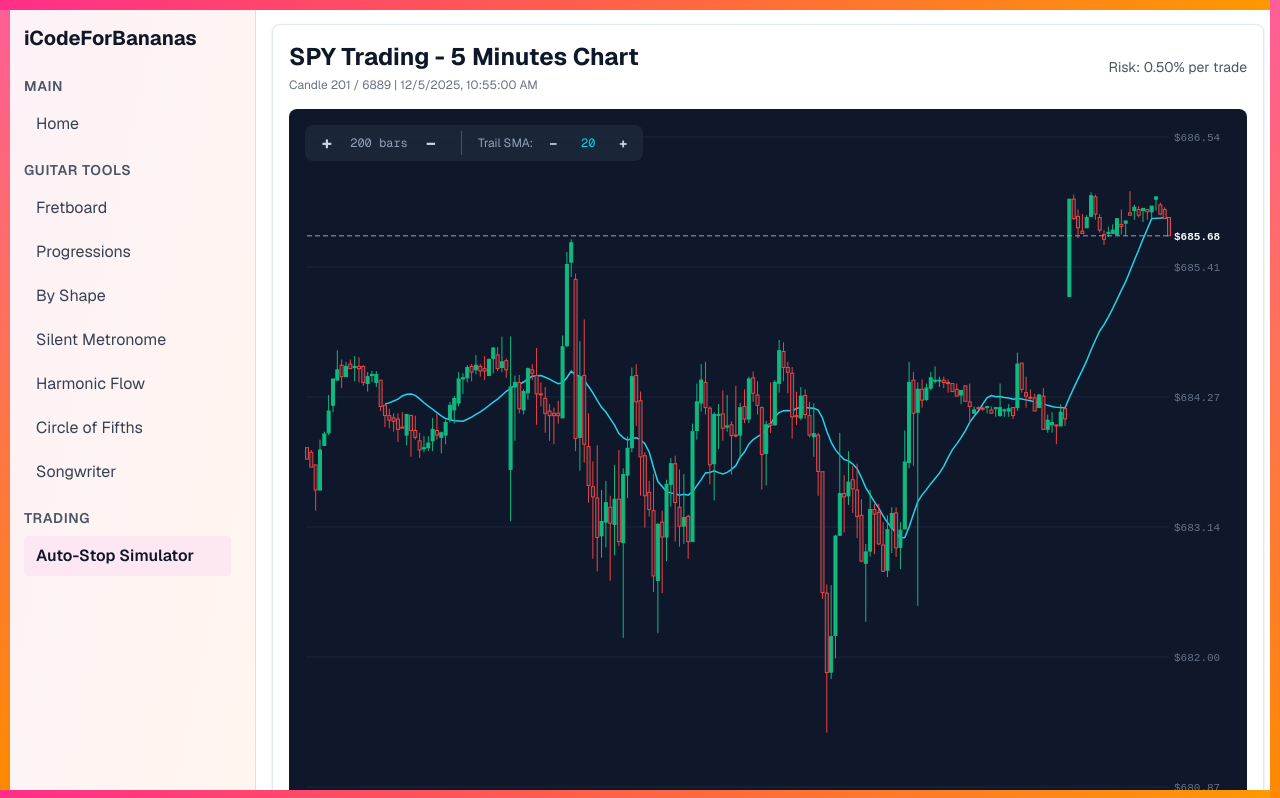
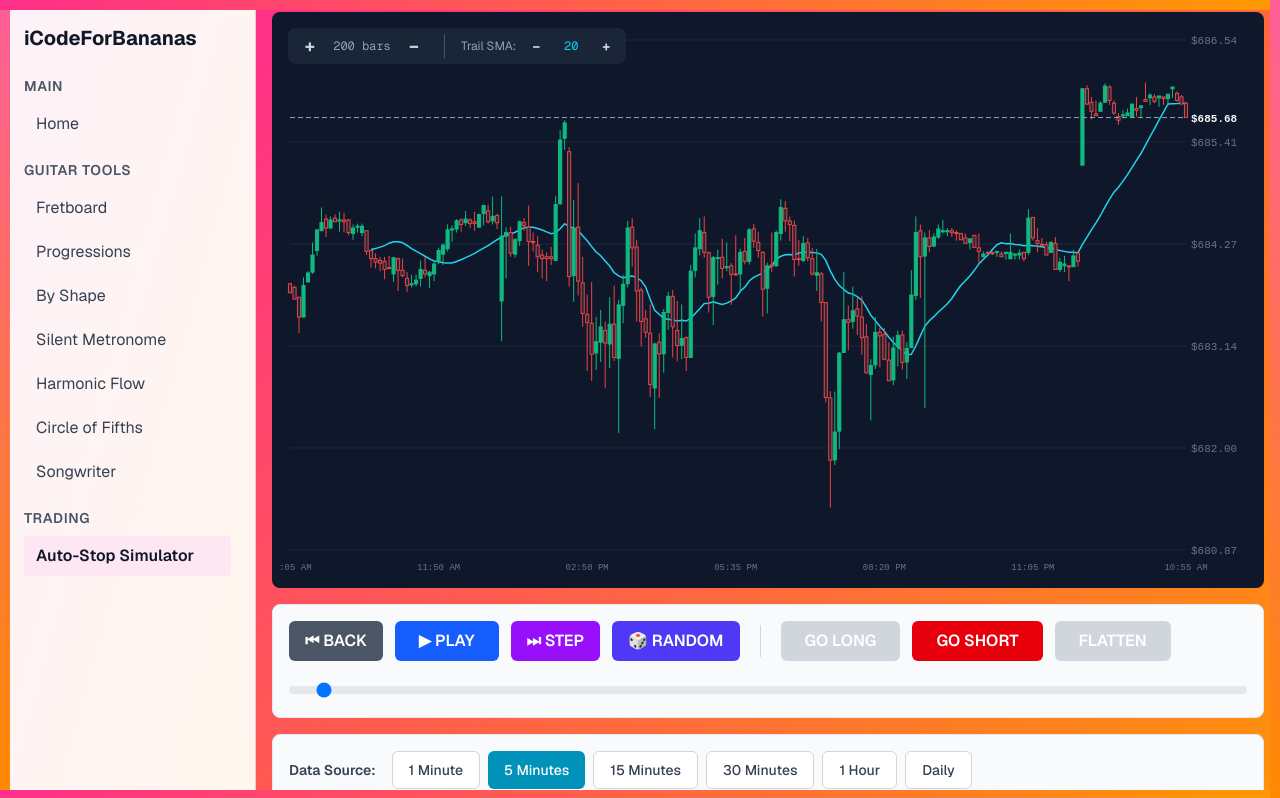
Before and after one commit to iCodeForBananas/iCodeForBananas, a Next.js app: page /trading-chart in a window 1280 px wide. Shown: the top 798 px of the page. Built offline with nearby package versions, Linux system fonts and the light colour scheme.

Commit message:
feat: refactor TradingChartPage layout for improved readability and maintainability

```diff
--- a/app/trading-chart/page.tsx
+++ b/app/trading-chart/page.tsx
@@ -262,8 +262,7 @@ export default function TradingChartPage() {
   if (error) {
     return (
       <div className='flex flex-col flex-1'>
-        <Navigation />
-        <main className='px-4 py-6 flex-1'>
+        <main className='px-4 py-6 flex-1 metronome-static'>
           <div className='w-full lg:max-w-7xl lg:mx-auto'>
             <div className='rounded-lg border border-border bg-white p-4 shadow-sm'>
               <div className='flex items-center justify-center h-96'>
@@ -287,31 +286,12 @@ export default function TradingChartPage() {
   }
 
   return (
-    <div className='flex flex-col flex-1'>
-      <main className='px-4 py-6 flex-1'>
+    <main className='flex-1 metronome-static'>
       <div className='w-full lg:mx-auto'>
-          <div className='rounded-lg border border-border bg-white p-4 shadow-sm'>
-            <div className='flex justify-between items-center mb-4'>
-              <div>
-                <h1 className='text-2xl font-bold'>
-                  SPY Trading - {TIMEFRAMES.find((t) => t.value === timeframe)?.label || timeframe} Chart
-                </h1>
-                <p className='text-xs text-gray-500 mt-1'>
-                  Candle {visibleIndex + 1} / {allData.length}
-                  {allData.length > 0 && (
-                    <>
-                      {" | "}
-                      {new Date(allData[visibleIndex]?.time).toLocaleString()}
-                    </>
-                  )}
-                </p>
-              </div>
-              <div className='text-sm text-gray-600'>Risk: {(account.riskPercentage * 100).toFixed(2)}% per trade</div>
-            </div>
-
+        <div className='rounded-lg px-4 py-3 shadow-sm'>
           {/* Chart */}
           <div className='bg-slate-900 rounded-lg p-2 mb-4'>
-              <div className='h-[700px]'>
+            <div className='h-[70vh]'>
               <Chart
                 data={allData}
                 positions={positions}
@@ -369,9 +349,7 @@ export default function TradingChartPage() {
               </button>
               <button
                 onClick={() => openPosition(PositionSide.SHORT)}
-                  disabled={
-                    openPositions.length > 0 || currentPrice > (allData[visibleIndex]?.trailstopSma ?? Infinity)
-                  }
+                disabled={openPositions.length > 0 || currentPrice > (allData[visibleIndex]?.trailstopSma ?? Infinity)}
                 className='px-6 py-2 bg-red-600 text-white font-semibold rounded-md hover:bg-red-700 disabled:bg-gray-300 disabled:cursor-not-allowed transition-colors'
               >
                 GO SHORT
@@ -494,6 +472,5 @@ export default function TradingChartPage() {
         </div>
       </div>
     </main>
-    </div>
   );
 }
```
Lines whose indentation alone changed are shown as unchanged.
